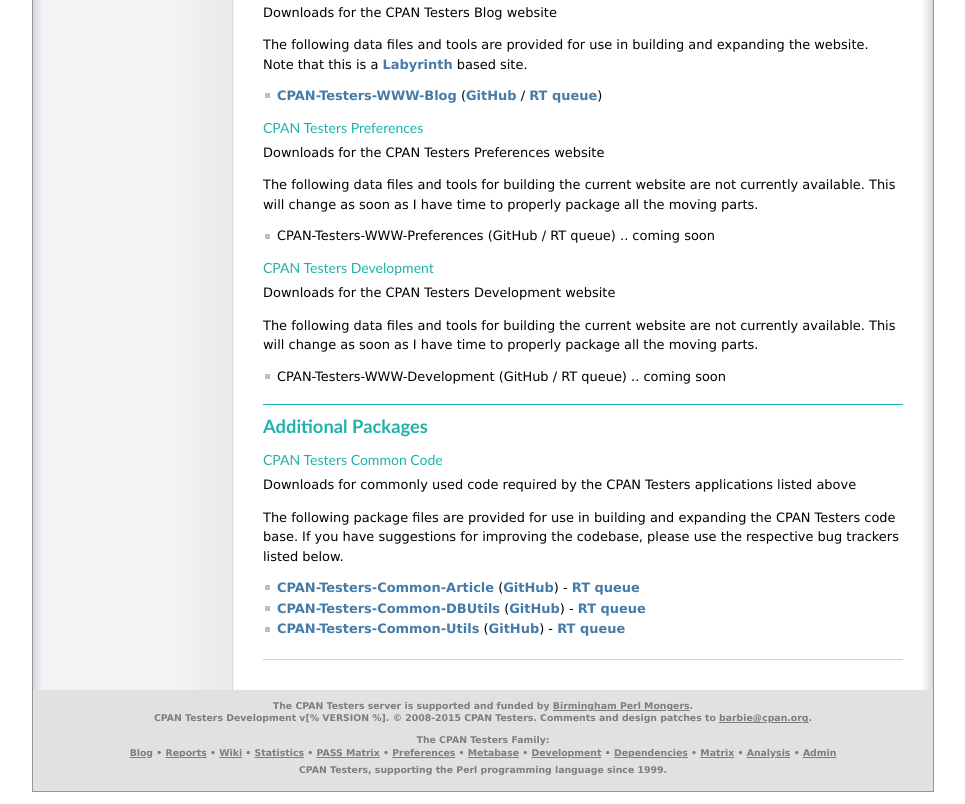
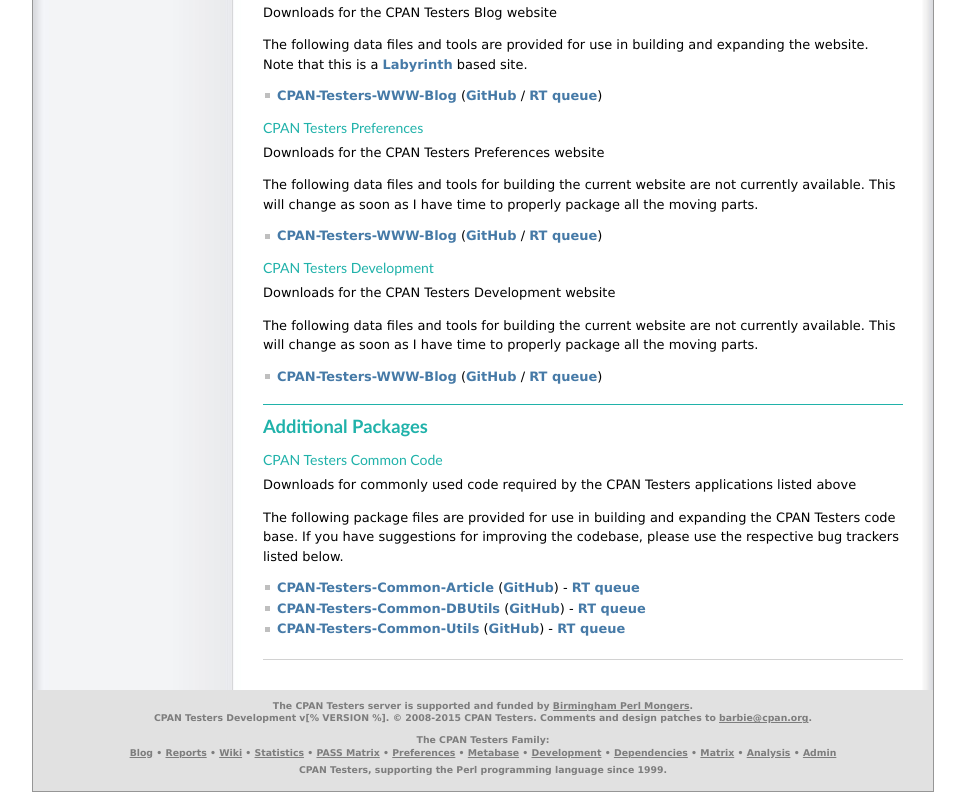
Before and after one commit to barbie/cpan-testers-www-development, a plain HTML site: page templates/index.html in a window 1280 px wide. Shown: the part 3008-3812 px from the top of the page, without its empty margins (157-1122 px from the left). Drawn offline with Linux system fonts and the light colour scheme.

Commit message:
Preferences and Development links updated

```diff
--- a/templates/index.html
+++ b/templates/index.html
@@ -312,7 +312,9 @@ pageTracker._trackPageview();
           <p>The following data files and tools for building the current website are not currently available.
           This will change as soon as I have time to properly package all the moving parts.</p>
           <ul>
-            <li>CPAN-Testers-WWW-Preferences (GitHub / RT queue) .. coming soon</li>
+            <li><a href="https://metacpan.org/release/CPAN-Testers-WWW-Preferences">CPAN-Testers-WWW-Blog</a>
+            (<a href="https://github.com/barbie/cpan-testers-www-preferences/tree">GitHub</a> /
+            <a href="http://rt.cpan.org/Public/Dist/Display.html?Name=CPAN-Testers-WWW-Preferences">RT queue</a>)</li>
           </ul>
 
           <h3>CPAN Testers Development</h3>
@@ -320,7 +322,9 @@ pageTracker._trackPageview();
           <p>The following data files and tools for building the current website are not currently available.
           This will change as soon as I have time to properly package all the moving parts.</p>
           <ul>
-            <li>CPAN-Testers-WWW-Development (GitHub / RT queue) .. coming soon</li>
+            <li><a href="https://metacpan.org/release/CPAN-Testers-WWW-Development">CPAN-Testers-WWW-Blog</a>
+            (<a href="https://github.com/barbie/cpan-testers-www-development/tree">GitHub</a> /
+            <a href="http://rt.cpan.org/Public/Dist/Display.html?Name=CPAN-Testers-WWW-Development">RT queue</a>)</li>
           </ul>
 
 
```
Also changed, not shown: 1 other file.
